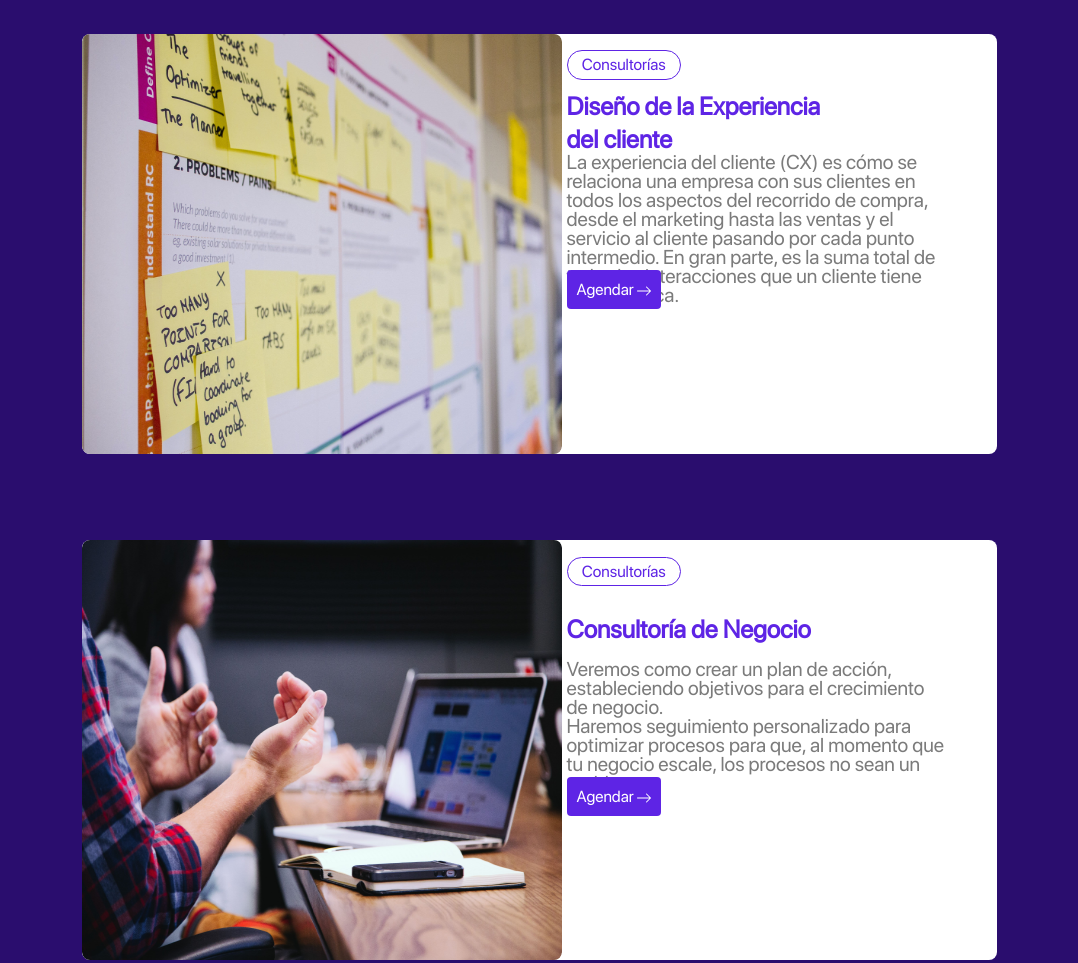
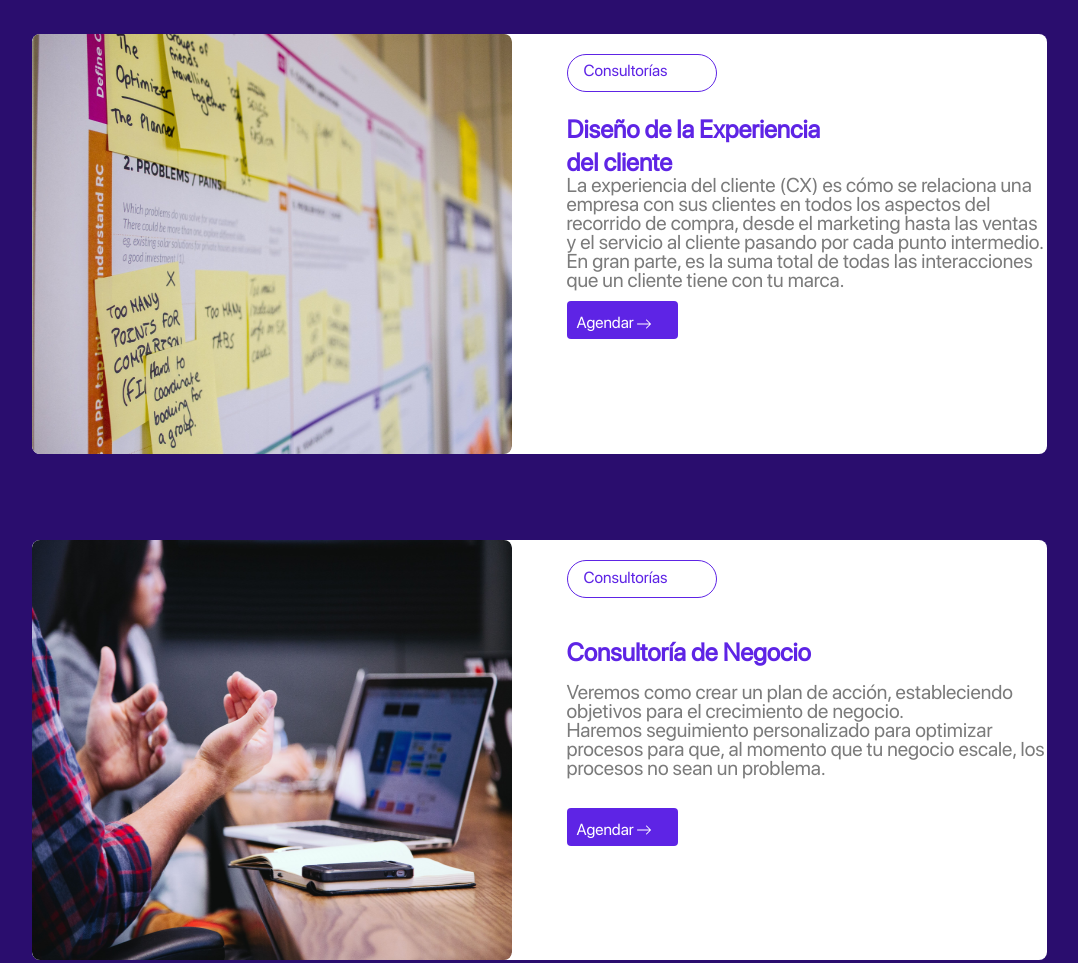
Before and after one commit to AnaDanesi/Emprendifly_, a plain HTML site: page index.html in a window 1280 px wide. Shown: the part 1400-2363 px from the top of the page, without its empty margins (101-1179 px from the left). Drawn offline with Linux system fonts and the light colour scheme.

Commit message:
cards modificadas

```diff
--- a/css/style.css
+++ b/css/style.css
@@ -211,11 +211,20 @@ h2{
 
 
 .card-img {
+	width: 90vw;
+	height: 520px;
+	left: 321px;
+	top: 2136px;
+	border-radius: 8px;
+}
+@media (min-width:  1028px){
+	.card-img {
 	width: 480px;
 	height: 420px;
 	left: 321px;
 	top: 2136px;
 	border-radius: 8px;
+}
 }
 
 .text-container {
@@ -259,9 +268,20 @@ h2{
 
 .card-body {
 	padding: 20px;
+	width: 90vw;
+	display: flex;
+	flex-direction: column;
+	justify-content: center;
+	align-items: center;
+}
+@media (min-width:  1028px){
+	.card-body {
+	padding: 20px;
 	width: auto;
+	align-items: flex-start;
+
 }
-
+}
 .card {
 
 	border-style: none;
@@ -306,6 +326,7 @@ h2{
 .redes-container h2 {
 	text-align: left;
 	margin-left: 95px;
+	padding-top: 20px;
 
 }
 
@@ -333,8 +354,9 @@ h2{
 @media (min-width:  1028px){
 	.logos-redes {
 		padding-left: 77px;
-
 		justify-content: flex-start;
+		padding-top: 8px;
+		padding-bottom: 10px;
 
 }
 }
@@ -504,15 +526,14 @@ footer p {
 
 .card-title {
 	height: 50px;
-	width: 318px;
-	left: 28px;
+	width: 418px;
 	font-family: SFProDisplay;
 	letter-spacing: 0em;
-	text-align: left;
 	font-style: normal;
 	font-weight: 600;
 	font-size: 25px;
 	line-height: 33px;
+	margin-top: 20px;
 }
 
 .card-text {
@@ -524,7 +545,7 @@ footer p {
 	letter-spacing: 0em;
 	text-align: left;
 	height: 100px;
-	width: 380px;
+	width: 480px;
 	left: 28px;
 }
 
--- a/index.html
+++ b/index.html
@@ -98,10 +98,10 @@
 	<div class="card-container">
 	<div class="card mb-3" style="max-width: 90vw;">
 		<div class="row no-gutters">
-		  <div class="col-md-6">
+		  <div class="col-md-12 col-lg-6">
 			<img src="img/consultoria1.png" class="card-img" alt="...">
 		  </div>
-		  <div class="col-md-6"  style="max-width: 648px;">
+		  <div class="col-md-12 col-lg-6"  style="max-width: 648px;">
 			<div class="card-body">
 				<a href="" class="button-consultoria">Consultorías</a>
 			  <h5 class="card-title">Diseño de la Experiencia<br> del cliente</h5>
@@ -116,10 +116,10 @@
 <div class="card-container">
 	<div class="card mb-3" style="max-width: 90vw;">
 		<div class="row no-gutters">
-		  <div class="col-md-6">
+		  <div class="col-md-12 col-lg-6">
 			<img src="img/consultoria2.png" class="card-img" alt="...">
 		  </div>
-		  <div class="col-md-6"  style="max-width: 648px;">
+		  <div class="col-md-12 col-lg-6"  style="max-width: 648px;">
 			<div class="card-body">
 				<a href="" class="button-consultoria">Consultorías</a>
 			  <h5 class="card-title">Consultoría de Negocio</h5>
```
